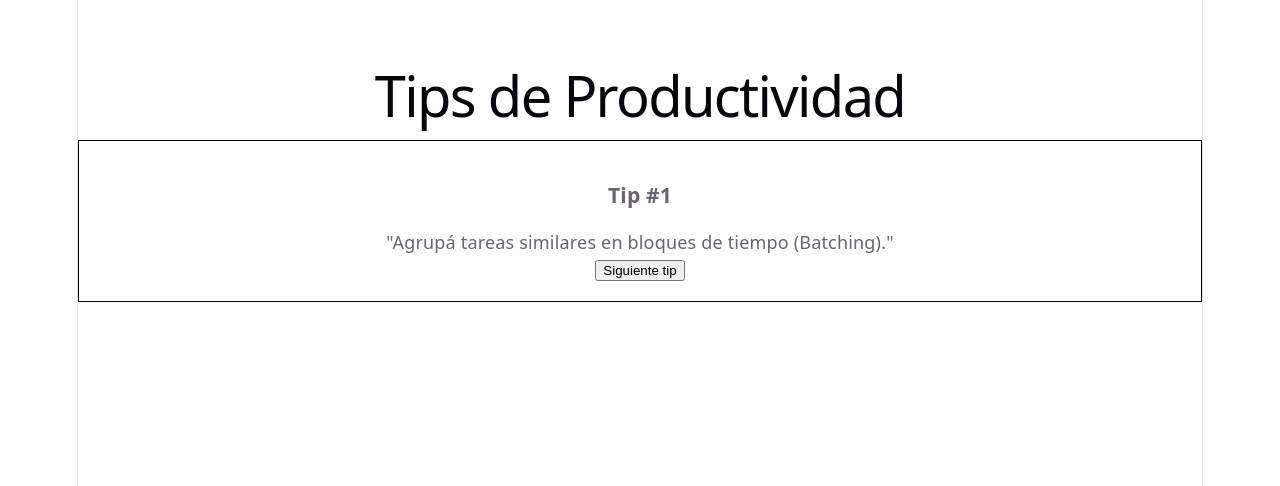
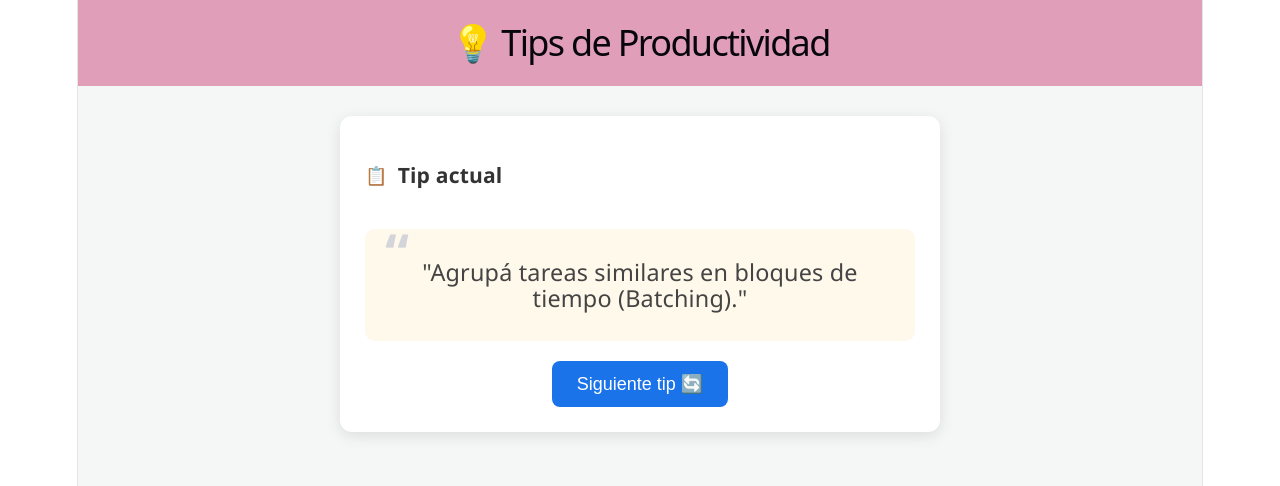
Before and after one commit to Juanita106/Tips-de-productividad, a React (Vite) app: page / in a window 1280 px wide. Shown: the top 486 px of the page. Built offline with nearby package versions, Linux system fonts and the light colour scheme.

Commit message:
Agg estilo

```diff
--- a/src/App.css
+++ b/src/App.css
@@ -1,184 +1,91 @@
-.counter {
-  font-size: 16px;
-  padding: 5px 10px;
-  border-radius: 5px;
-  color: var(--accent);
-  background: var(--accent-bg);
-  border: 2px solid transparent;
-  transition: border-color 0.3s;
-  margin-bottom: 24px;
-
-  &:hover {
-    border-color: var(--accent-border);
-  }
-  &:focus-visible {
-    outline: 2px solid var(--accent);
-    outline-offset: 2px;
-  }
+/* Contenedor principal */
+.container {
+  font-family: 'Segoe UI', Tahoma, Geneva, Verdana, sans-serif;
+  background-color: #f4f7f6;
+  min-height: 100vh;
+  margin: 0;
+  display: flex;
+  flex-direction: column;
+  align-items: center;
 }
 
-.hero {
-  position: relative;
-
-  .base,
-  .framework,
-  .vite {
-    inset-inline: 0;
-    margin: 0 auto;
-  }
-
-  .base {
-    width: 170px;
-    position: relative;
-    z-index: 0;
-  }
-
-  .framework,
-  .vite {
-    position: absolute;
-  }
-
-  .framework {
-    z-index: 1;
-    top: 34px;
-    height: 28px;
-    transform: perspective(2000px) rotateZ(300deg) rotateX(44deg) rotateY(39deg)
-      scale(1.4);
-  }
-
-  .vite {
-    z-index: 0;
-    top: 107px;
-    height: 26px;
-    width: auto;
-    transform: perspective(2000px) rotateZ(300deg) rotateX(40deg) rotateY(39deg)
-      scale(0.8);
-  }
+/* Título con fondo crema oscuro/azul (según la foto) */
+.header-tips {
+  background-color: #e09eb8; /* Azul de la foto */
+  color: white;
+  width: 100%;
+  padding: 30px 0;
+  text-align: center;
+  margin-bottom: 30px;
 }
 
-#center {
-  display: flex;
-  flex-direction: column;
-  gap: 25px;
-  place-content: center;
-  place-items: center;
-  flex-grow: 1;
-
-  @media (max-width: 1024px) {
-    padding: 32px 20px 24px;
-    gap: 18px;
-  }
+.header-tips h1 {
+  margin: 0;
+  font-size: 2rem;
 }
 
-#next-steps {
-  display: flex;
-  border-top: 1px solid var(--border);
-  text-align: left;
-
-  & > div {
-    flex: 1 1 0;
-    padding: 32px;
-    @media (max-width: 1024px) {
-      padding: 24px 20px;
-    }
-  }
-
-  .icon {
-    margin-bottom: 16px;
-    width: 22px;
-    height: 22px;
-  }
-
-  @media (max-width: 1024px) {
-    flex-direction: column;
-    text-align: center;
-  }
+/* Tarjeta principal */
+.card-container {
+  width: 90%;
+  max-width: 600px;
 }
 
-#docs {
-  border-right: 1px solid var(--border);
-
-  @media (max-width: 1024px) {
-    border-right: none;
-    border-bottom: 1px solid var(--border);
-  }
+.tip-card {
+  background-color: white;
+  border-radius: 12px;
+  padding: 25px;
+  box-shadow: 0 4px 15px rgba(0,0,0,0.1);
 }
 
-#next-steps ul {
-  list-style: none;
-  padding: 0;
+.tip-header {
   display: flex;
-  gap: 8px;
-  margin: 32px 0 0;
-
-  .logo {
-    height: 18px;
-  }
-
-  a {
-    color: var(--text-h);
-    font-size: 16px;
-    border-radius: 6px;
-    background: var(--social-bg);
-    display: flex;
-    padding: 6px 12px;
-    align-items: center;
-    gap: 8px;
-    text-decoration: none;
-    transition: box-shadow 0.3s;
-
-    &:hover {
-      box-shadow: var(--shadow);
-    }
-    .button-icon {
-      height: 18px;
-      width: 18px;
-    }
-  }
-
-  @media (max-width: 1024px) {
-    margin-top: 20px;
-    flex-wrap: wrap;
-    justify-content: center;
-
-    li {
-      flex: 1 1 calc(50% - 8px);
-    }
-
-    a {
-      width: 100%;
-      justify-content: center;
-      box-sizing: border-box;
-    }
-  }
+  align-items: center;
+  gap: 10px;
+  color: #333;
+  margin-bottom: 20px;
 }
 
-#spacer {
-  height: 88px;
-  border-top: 1px solid var(--border);
-  @media (max-width: 1024px) {
-    height: 48px;
-  }
+/* Cuadro del tip (Color Crema claro) */
+.quote-box {
+  background-color: #fff9eb; /* Color crema claro */
+  border-radius: 10px;
+  padding: 30px;
+  position: relative;
+  text-align: center;
+  margin-bottom: 20px;
 }
 
-.ticks {
-  position: relative;
-  width: 100%;
+.quote-icon {
+  color: #2e44a0;
+  font-size: 3rem;
+  font-weight: bold;
+  position: absolute;
+  top: 10px;
+  left: 20px;
+  opacity: 0.2;
+}
 
-  &::before,
-  &::after {
-    content: '';
-    position: absolute;
-    top: -4.5px;
-    border: 5px solid transparent;
-  }
+.tip-text {
+  font-size: 1.3rem;
+  font-weight: 500;
+  color: #444;
+  margin: 0;
+}
 
-  &::before {
-    left: 0;
-    border-left-color: var(--border);
-  }
-  &::after {
-    right: 0;
-    border-right-color: var(--border);
-  }
+/* Botón Siguiente Tip en Azul */
+.btn-next {
+  background-color: #1a73e8; /* Azul */
+  color: white;
+  border: none;
+  padding: 12px 25px;
+  border-radius: 8px;
+  font-size: 1rem;
+  cursor: pointer;
+  transition: background 0.3s;
+  display: block;
+  margin: 0 auto; /* Centrado */
 }
+
+.btn-next:hover {
+  background-color: #1557b0;
+}
--- a/src/App.jsx
+++ b/src/App.jsx
@@ -14,35 +14,46 @@ function App() {
     { id: 5, tip: "Revisá tus avances al final de cada jornada." },
     { id: 6, tip: "Establecer límites de tiempo y fechas de entrega claras." }
   ];
+const [indice, setIndice] = useState(0);
 
-// 2. Estado (el único que manejás)
-  const [indice, setIndice] = useState(0);
+  // Usamos esta forma de función que es la más compatible
+  const siguienteTip = () => {
+    // Generamos el número aleatorio (entre 0 y 5)
+    const azar = Math.floor(Math.random() * tips_productividad.length);
 
-  // 3. Función simplificada con un IF manual
-  function siguienteTip() {
-    if (indice < 5) {
-      // Si el índice es 0, 1, 2, 3 o 4, sumamos uno
-      setIndice(indice + 1);
-    } else {
-      // Si el índice es 5 (el último), volvemos a 0
-      setIndice(0);
-    }
-  }
+    // Forzamos el cambio de estado
+    setIndice(azar);
+
+    // Esto es para que vos veas en la consola si el botón "despierta"
+    console.log("Nuevo índice generado:", azar);
+  };
 
   return (
-    <div style={{ textAlign: 'center', marginTop: '50px' }}>
-      <h1>Tips de Productividad</h1>
+    <div className="container">
+      <header className="header-tips">
+        <h1>💡 Tips de Productividad</h1>
+      </header>
 
-      <div style={{ border: '1px solid black', padding: '20px' }}>
-        {/* Mostramos el tip que toca según el número del estado */}
-        <h3>Tip #{tips_productividad[indice].id}</h3>
-        <p>"{tips_productividad[indice].tip}"</p>
+      <main className="card-container">
+        <div className="tip-card">
+          <div className="tip-header">
+            <span>📋</span>
+            <h3>Tip actual</h3>
+          </div>
 
-        {/* Botón que llama a la función */}
-        <button onClick={siguienteTip}>
-          Siguiente tip
-        </button>
-      </div>
+          <div className="quote-box">
+            <span className="quote-icon">“</span>
+            <p className="tip-text">"{tips_productividad[indice].tip}"</p>
+          </div>
+
+          <div className="actions">
+            {/* ASEGURATE QUE ESTO DIGA EXACTAMENTE ASÍ */}
+            <button className="btn-next" onClick={siguienteTip}>
+              Siguiente tip 🔄
+            </button>
+          </div>
+        </div>
+      </main>
     </div>
   );
 }
```
